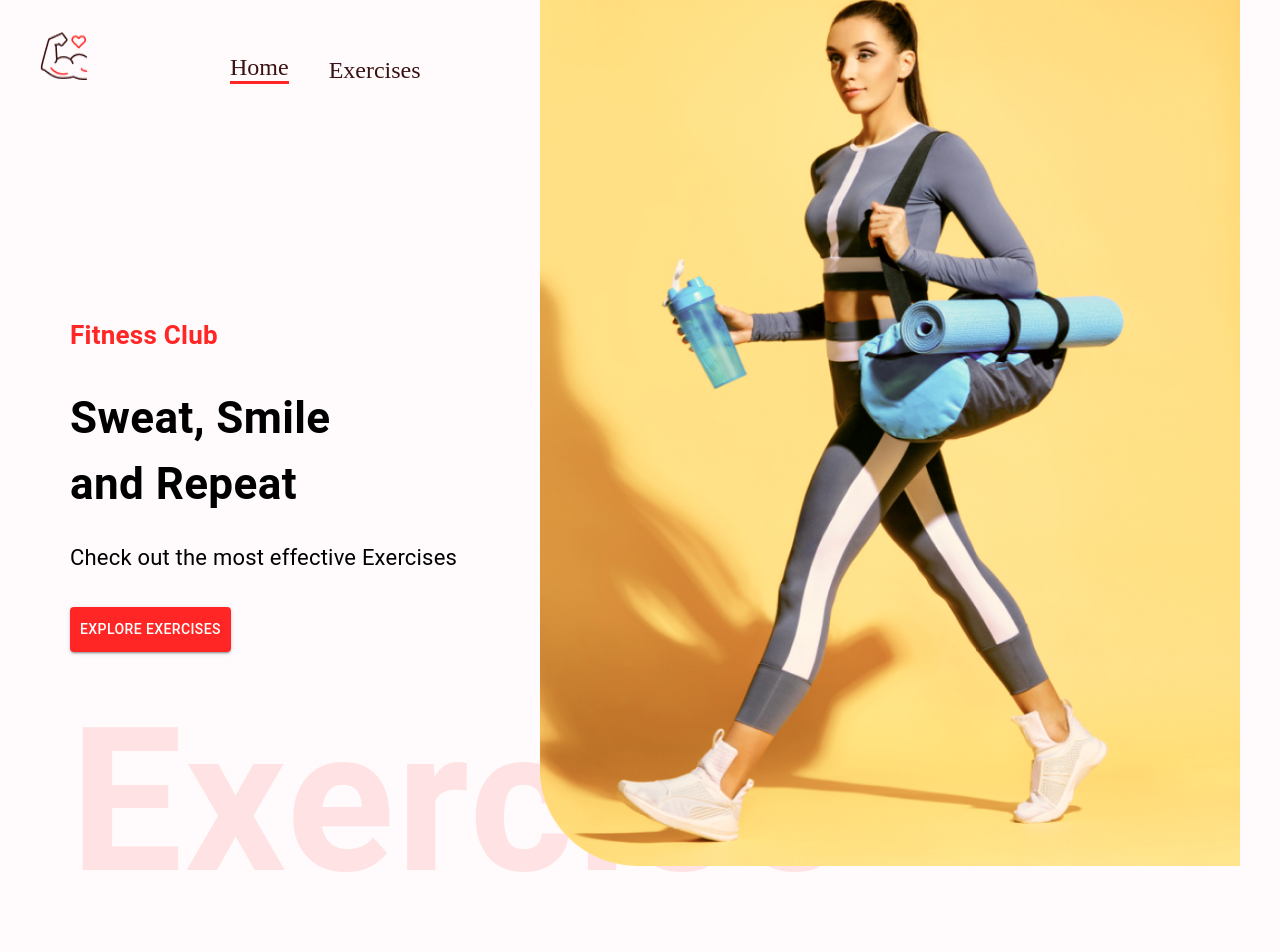
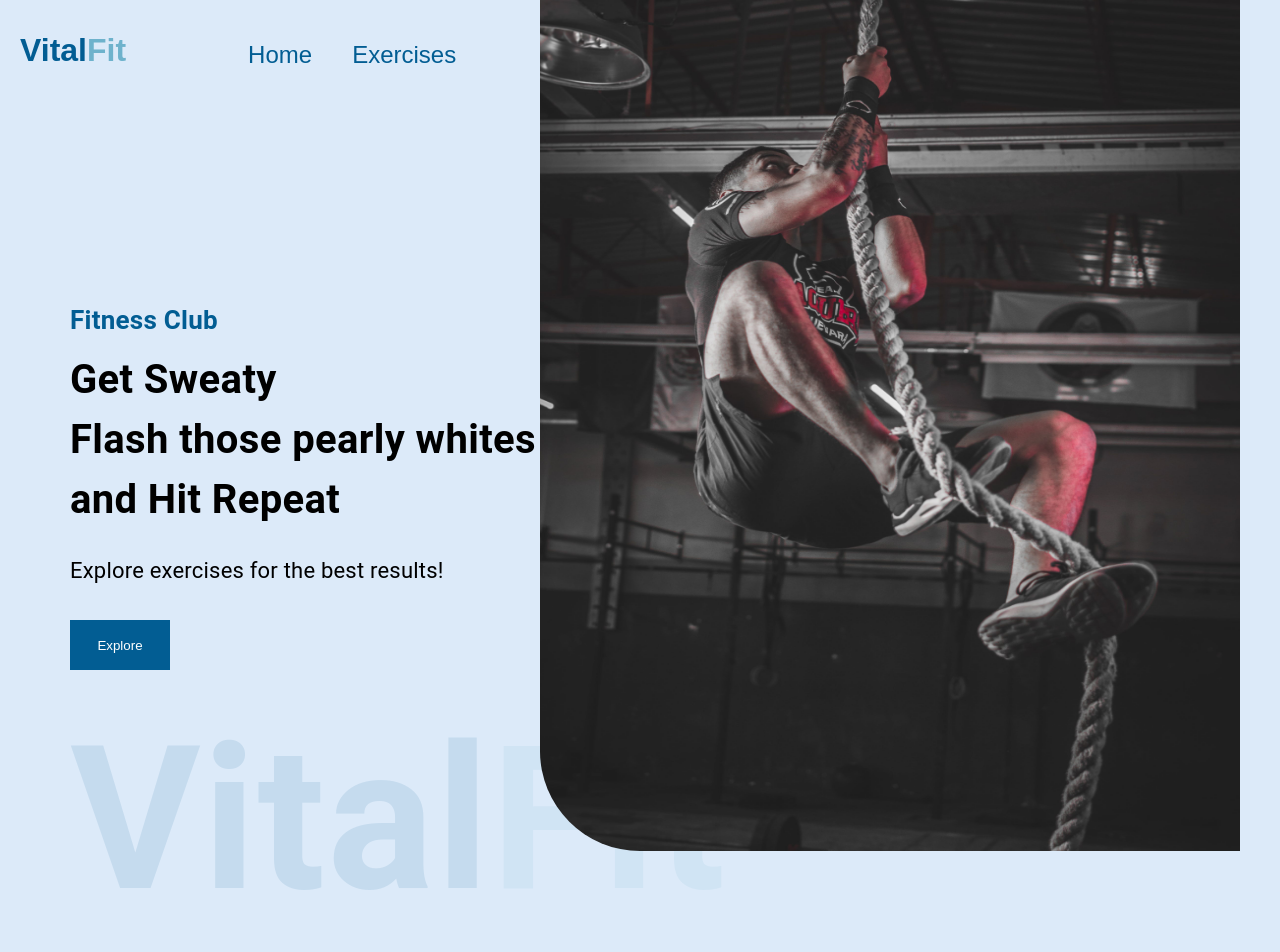
Before and after one commit to Benkennyt/gym_exercises, a React (Create React App) app: page / in a window 1280 px wide. Shown: the top 952 px of the page. Built offline with nearby package versions, Linux system fonts and the light colour scheme; no server answers.

Commit message:
fourth commit

```diff
--- a/src/App.css
+++ b/src/App.css
@@ -1,6 +1,6 @@
 body {
-  font-family: 'Josefin Sans';
-  background-color: #FFFAFB;
+  font-family: Arial, Helvetica, sans-serif;
+  background-color: #dceaf9;
 }
 
 * {
@@ -60,6 +60,7 @@ body {
   width: 700px;
   height: 900px;
   margin-top: -330px;
+  border-bottom-left-radius: 100px;
 
 }
 
@@ -92,9 +93,20 @@ body {
   transform: scale(1.1, 1.1);
 }
 
-.search-btn:hover {
-  color: #FF2625 !important;
-  border: 1px solid #FF2625 !important;
+
+
+.explore-btn{
+  background-color: #025d93;
+  color:white;
+  border: none;
+  width: 100px;
+  height: 50px;
+}
+
+.search-btn:hover, .explore-btn:hover{
+  color: #025d93 !important;
+  border: 2px solid #025d93 !important;
+  background-color: white;
 }
 
 .exercise-video {
@@ -104,6 +116,15 @@ body {
   width: 387px;
   height: 381px;
   text-decoration: none;
+}
+
+.nav-header{
+  transition: all .3s ease-in-out;
+}
+
+.nav-header:hover{
+  color: #6eb2cc !important;
+  letter-spacing: 3px;
 }
 
 @media screen and (max-width:1200px) {
--- a/src/components/Exercises.js
+++ b/src/components/Exercises.js
@@ -7,7 +7,6 @@ import ExerciseCard from "./ExerciseCard";
 const Exercises = ({setExercises, bodyPart, exercises}) => {
   const [currentPage, setCurrentPage] = useState(1);
   const exercisesPerPage = 9;
-
   const indexOfLastExercise = currentPage * exercisesPerPage;
   const indexOfFirstExercise = indexOfLastExercise - exercisesPerPage;
   const currentExercises = exercises.slice(indexOfFirstExercise, indexOfLastExercise);
@@ -18,6 +17,7 @@ const Exercises = ({setExercises, bodyPart, exercises}) => {
     window.scrollTo({ top: 1800, behavior: 'smooth'})
   }
 
+  console.log(exercises)
   useEffect(() => {
     const fetchExercisesData = async () => {
       let exercisesData = [];
--- a/src/components/Footer.js
+++ b/src/components/Footer.js
@@ -3,9 +3,9 @@ import { Box, Stack, Typography } from '@mui/material';
 import Logo from '../assets/images/Logo-1.png'
 const Footer = () => {
   return (
-    <Box mt={'80px'} bgcolor={'#fff3f4'}>
+    <Box mt={'80px'} bgcolor={'#dceaf9'}>
       <Stack gap={'40px'} alignItems={'center'} px={'40px'} pt={'24px'}>
-        <img src={Logo} alt='logo' width={'200px'} height={'40px'}/>
+
         <Typography variant='h5' pb={'40px'} mt={'20px'}>
           Made with &#x1F496; by Benkenny 😁
         </Typography>
--- a/src/components/HeroBanner.js
+++ b/src/components/HeroBanner.js
@@ -1,6 +1,6 @@
 import React from 'react';
 import { Box, Stack, Typography, Button } from '@mui/material';
-import HeroBannerImage from '../assets/images/banner.png'
+import HeroBannerImage from '../assets/images/pexels-leon-ardho-2468339.jpg'
 
 const HeroBanner = () => {
   return (
@@ -8,35 +8,37 @@ const HeroBanner = () => {
         mt:{lg:'212px', xs:'70px'},
         ml: {sm: '50px'}
     }} position={'relative'} p={'20px'}>
-        <Typography color={'#ff2625'} fontWeight={'600'} fontSize={'26px'}>
+        <Typography color={'#025d93'} fontWeight={'600'} fontSize={'26px'}>
             Fitness Club
         </Typography>
 
-        <Typography fontWeight={700} sx={{ fontSize: {lg: '44px', xs:'40px'}}} mb={'23px'} mt={'30px'}>
-            Sweat, Smile <br/> and Repeat
+        <Typography fontWeight={700} sx={{ fontSize: {lg: '40px', xs:'36px'}}} mb={'23px'} mt={'10px'}>
+           Get Sweaty <br/> Flash those pearly whites <br/> and Hit Repeat
         </Typography>
 
         <Typography fontSize={'22px'} lineHeight={'35px'} mb={4}>
-            Check out the most effective Exercises
+            Explore exercises for the best results!
         </Typography>
 
-        <Button variant='contained' color="error" href='#exercises' sx={{backgroundColor: '#ff2625', padding: '10px'}}>
-            Explore Exercises
-        </Button>
+            <a  href='#exercises'>
+                <button className='explore-btn'>
+                    Explore
+                </button>
+            </a>
 
         <Typography
             fontWeight={600}
-            color={'#ff2625'}
+            color={'#025d93'}
             sx={{
                 opacity:0.1,
                 display: { lg: 'block', xs: 'none'}
             }}
             fontSize={'200px'}
         >
-            Exercise
+           Vital<span style={{ color: '#6eb2cc'}}>Fit</span>
         </Typography>
 
-        <img src={HeroBannerImage} alt='banner' className='hero-banner-img'/>
+        <img  src={HeroBannerImage} alt='banner' className='hero-banner-img'/>
     </Box>
   )
 }
--- a/src/components/Navbar.js
+++ b/src/components/Navbar.js
@@ -11,8 +11,8 @@ const Navbar = () => {
       sx={{gap: { sm: '122px', xs: '40px'}, mt:{ sm: '32px' , xs:'20px'}, justifyContent: 'none'}}
       px={'20px'}
     >
-      <Link to='/'>
-        <img src={Logo} alt='logo' style={{width: '48px', height: '48px', margin: '0 20px'}}/>
+      <Link to='/' style={{ textDecoration: 'none'}}>
+        <h1 style={{ color: '#025d93'}}>Vital<span style={{ color: '#6eb2cc'}}>Fit</span></h1>
       </Link>
       <Stack
         direction={'row'}
@@ -20,8 +20,8 @@ const Navbar = () => {
         fontSize={'24px'}
         alignItems={'flex-end'}
       >
-        <Link to={'/'} style={{ textDecoration: 'none', color: '#3a1212', borderBottom: '3px solid #ff2625'}}>Home</Link>
-        <a href='#exercises' style={{ textDecoration: 'none', color: '#3a1212'}}>Exercises</a>
+        <Link className='nav-header' to={'/'} style={{ textDecoration: 'none', color: '#025d93'}}>Home</Link>
+        <a className='nav-header' href='#exercises' style={{ textDecoration: 'none', color: '#025d93'}}>Exercises</a>
       </Stack>
     </Stack>
   )
--- a/src/components/SearchExercises.js
+++ b/src/components/SearchExercises.js
@@ -35,7 +35,7 @@ const SearchExercises = ({setExercises, bodyPart, setBodyPart}) => {
   return (
     <Stack alignItems={'center'} mt={'37px'} justifyContent={'center'} p={'20px'}>
         <Typography fontWeight={700} sx={{ fontSize: { lg: '44px', xs: '30px'}}} mb={'50px'} textAlign={'center'}>
-            Awesome Exercises You <br/> Should Know
+            Exercises You <br/> Should Try
         </Typography>
         <Box position={'relative'} mb={'72px'}>
             <TextField
@@ -43,7 +43,8 @@ const SearchExercises = ({setExercises, bodyPart, setBodyPart}) => {
                   input: {
                     fontWeight: '700',
                     border: 'none',
-                    borderRadius: '4px'
+                    borderRadius: '4px',
+                    outline:'none',
                   },
                   width: { lg: '800px', xs: '350px'},
                   backgroundColor: '#fff',
@@ -57,7 +58,7 @@ const SearchExercises = ({setExercises, bodyPart, setBodyPart}) => {
             />
             <Button className='search-btn'
               sx={{
-                bgcolor: '#ff2625',
+                bgcolor: '#025d93',
                 color: '#fff',
                 textTransform:'none' ,
                 width: { lg: '175px', xs: '80px'},
```
Also changed, not shown: src/assets/images/banner.png (deleted), src/assets/images/pexels-leon-ardho-2468339.jpg (added).
